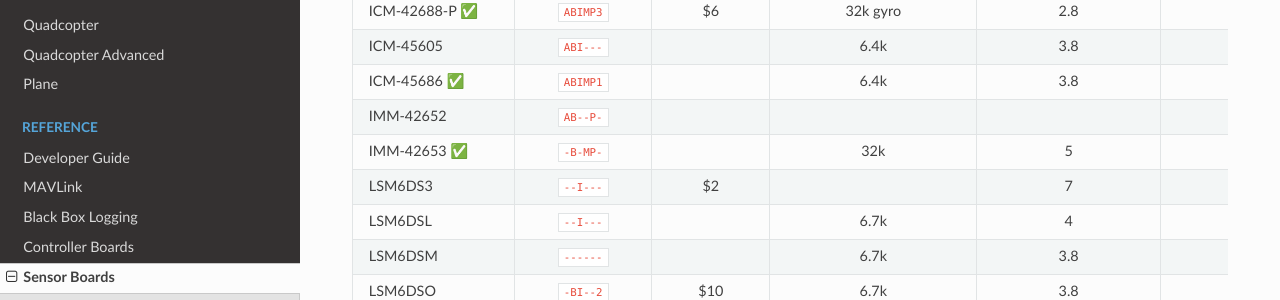
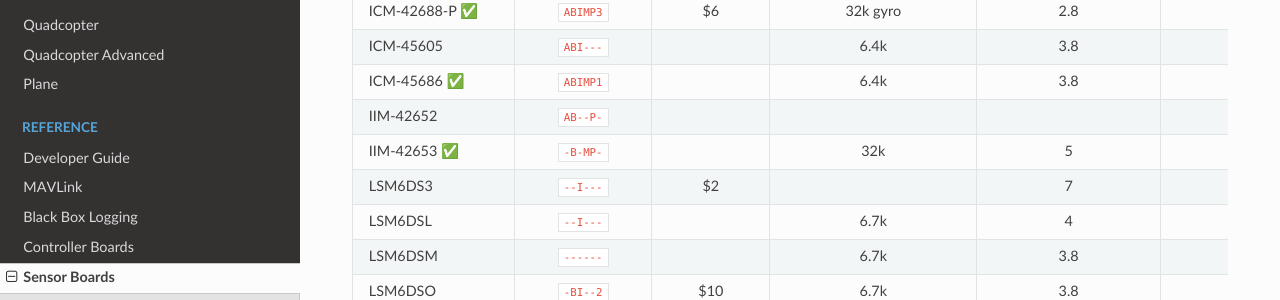
Before and after one commit to qqqlab/madflight-docs, an MkDocs documentation site: the page built from docs/Sensor-Boards.md, in a window 1280 px wide and 900 px high, scrolled down 707 px. Shown: the part 151-451 px from the top of the window. Built offline with MkDocs 1.6.1, drawn with Linux system fonts in a browser that asks for light colours; nearby versions of some CDN libraries.

Commit message:
sensor typo

```diff
--- a/docs/Sensor-Boards.md
+++ b/docs/Sensor-Boards.md
@@ -27,8 +27,8 @@
 ICM-42688-P &#x2705;| `ABIMP3` | $6 | 32k gyro | 2.8 | 70 | Used in current high performance FC
 ICM-45605 | `ABI---` |  | 6.4k | 3.8 | 80 | similar to ICM-45686 but with FS max 2000dps / 16G
 ICM-45686 &#x2705;| `ABIMP1` |  | 6.4k | 3.8 | 80 | FS max 4000dps / 32G
-IMM-42652 | `AB--P-` |
-IMM-42653 &#x2705; | `-B-MP-` | | 32k | 5 | 70 |
+IIM-42652 | `AB--P-` |
+IIM-42653 &#x2705; | `-B-MP-` | | 32k | 5 | 70 |
 LSM6DS3    | `--I---` | $2 | | 7 | 180 |
 LSM6DSL    | `--I---` |  | 6.7k | 4 | 80 |
 LSM6DSM    | `------` |  | 6.7k | 3.8 | 130 |
```
